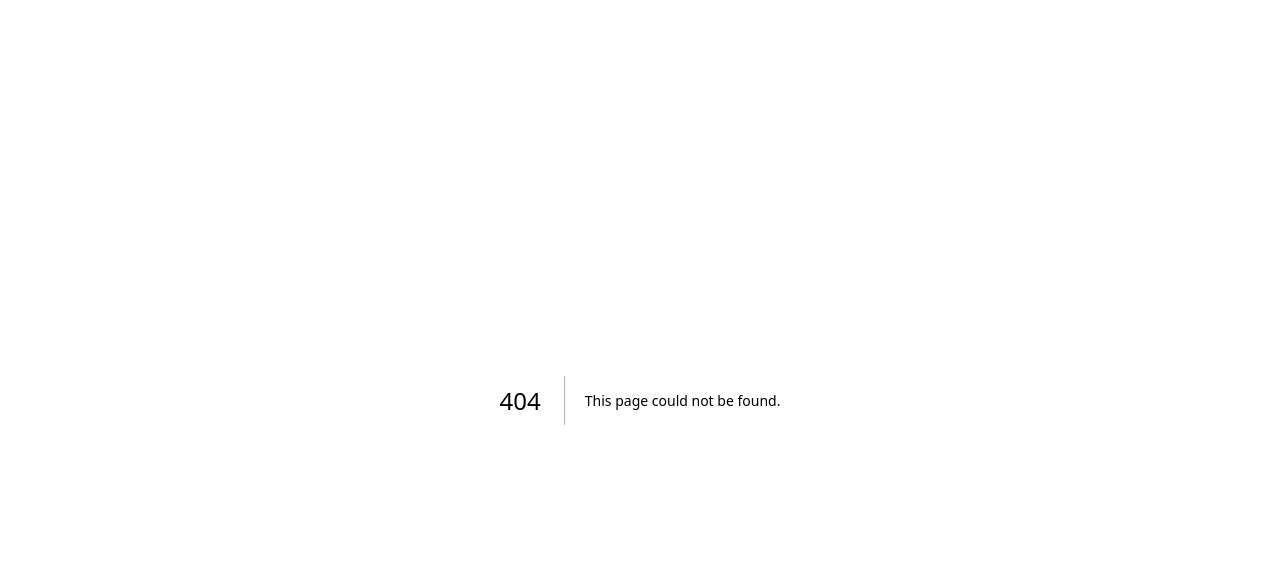
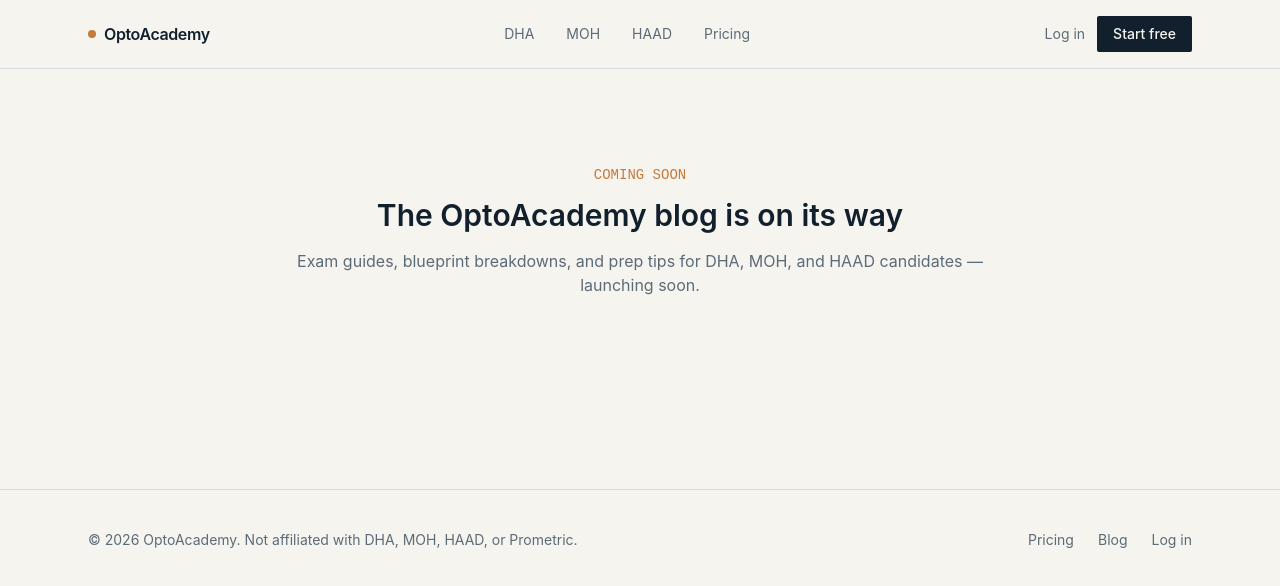
Before and after one commit to MHamzaNajam/optoacademy, a Next.js app: page /blog in a window 1280 px wide. Before the commit this address had no page. Shown: the top 586 px of the page. Built offline with nearby package versions, Linux system fonts and the light colour scheme.

Commit message:
Create blog page.tsx

```diff
--- /dev/null
+++ b/app/(marketing)/blog/page.tsx
@@ -0,0 +1,21 @@
+import Header from "@/components/marketing/Header";
+import Footer from "@/components/marketing/Footer";
+
+export default function BlogPage() {
+  return (
+    <>
+      <Header />
+      <main className="max-w-3xl mx-auto px-6 py-24 text-center">
+        <p className="text-amber font-mono text-sm mb-3">COMING SOON</p>
+        <h1 className="text-3xl font-semibold text-ink mb-4">
+          The OptoAcademy blog is on its way
+        </h1>
+        <p className="text-slate">
+          Exam guides, blueprint breakdowns, and prep tips for DHA, MOH, and
+          HAAD candidates — launching soon.
+        </p>
+      </main>
+      <Footer />
+    </>
+  );
+}
```
